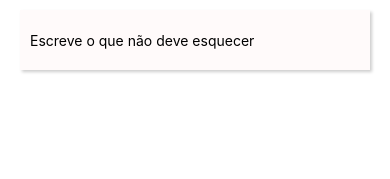
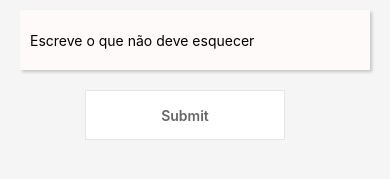
Before and after one commit to Marcuspo/todo-list-react-native, a React Native app: screen / in a window 390 px wide. Shown: the part 217-396 px from the top of the page. Built offline with nearby package versions, Linux system fonts and the light colour scheme.

Commit message:
create component Todo

```diff
--- a/app/App.js
+++ b/app/App.js
@@ -1,6 +1,7 @@
 import React, {Component} from 'react';
 import {View, ScrollView, StyleSheet} from 'react-native';
 
+import Button from './components/Button';
 import Heading from './components/Heading';
 import Input from './components/TextInput';
 
@@ -14,6 +15,7 @@ class App extends Component {
       todos: [],
       type: 'All',
     };
+    this.submitTodo = this.submitTodo.bind(this);
   }
 
   inputChange(inputValue) {
@@ -47,6 +49,7 @@ class App extends Component {
             inputValue={inputValue}
             inputChange={(text) => this.inputChange(text)}
           />
+          <Button submitTodo={this.submitTodo} />
         </ScrollView>
       </View>
     );
@@ -56,7 +59,7 @@ class App extends Component {
 const styles = StyleSheet.create({
   container: {
     flex: 1,
-    backgroundColor: 'white',
+    backgroundColor: '#f5f5f5',
   },
   content: {
     flex: 1,
--- a/app/components/Button.js
+++ b/app/components/Button.js
@@ -0,0 +1,38 @@
+import React from 'react';
+import {View, Text, StyleSheet, TouchableHighlight} from 'react-native';
+
+const Button = ({submitTodo}) => (
+  <View style={styles.buttonContainer}>
+    <TouchableHighlight
+      underlayColor={'#efefef'}
+      style={styles.button}
+      onPress={submitTodo}>
+      <Text style={styles.submit}>Submit</Text>
+    </TouchableHighlight>
+  </View>
+);
+
+const styles = StyleSheet.create({
+  buttonContainer: {
+    alignItems: 'center',
+  },
+  button: {
+    height: 50,
+    paddingLeft: 20,
+    paddingRight: 20,
+    backgroundColor: '#ffffff',
+    width: 200,
+    marginRight: 20,
+    marginTop: 20,
+    borderWidth: 1,
+    borderColor: 'rgba(0,0,0,.1)',
+    justifyContent: 'center',
+    alignItems: 'center',
+  },
+  submit: {
+    color: '#666666',
+    fontWeight: '600',
+  },
+});
+
+export default Button;
```
Also changed, not shown: app/components/Todo.js (added, +34 -0 lines).
